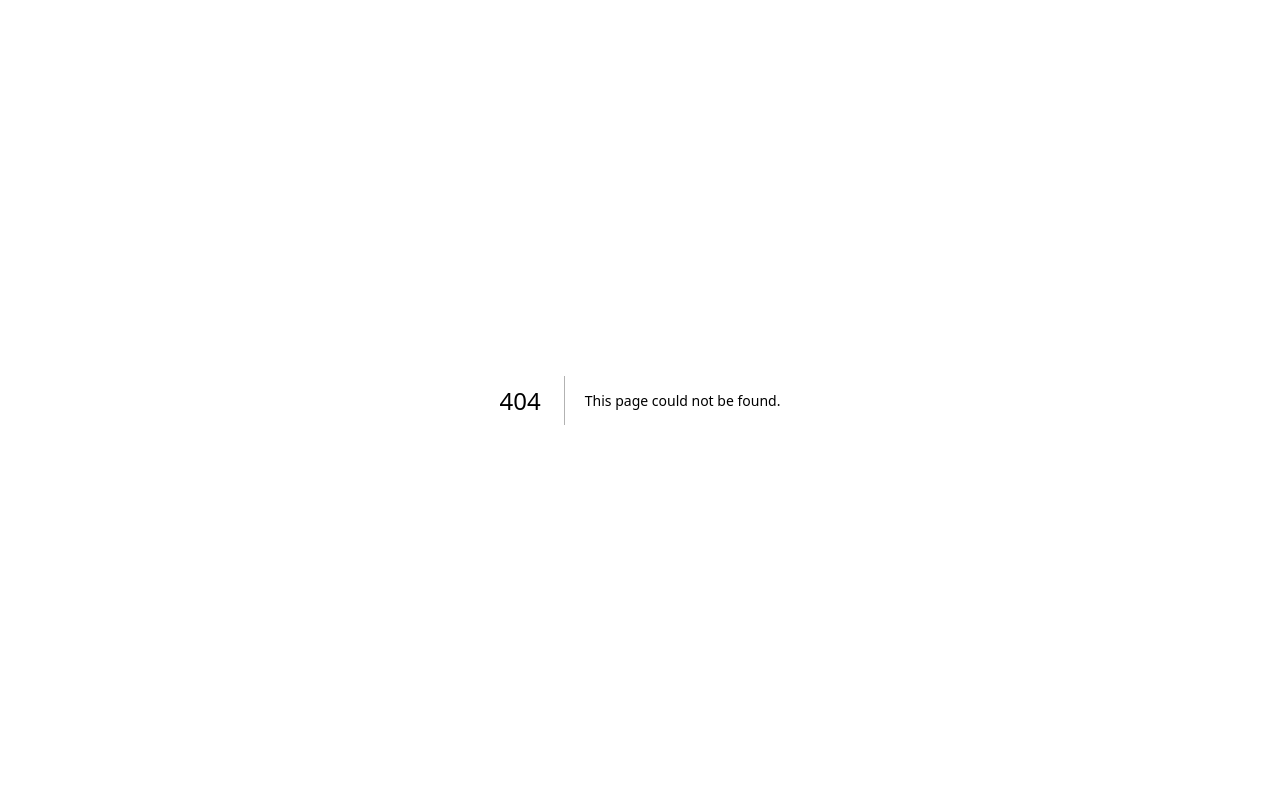
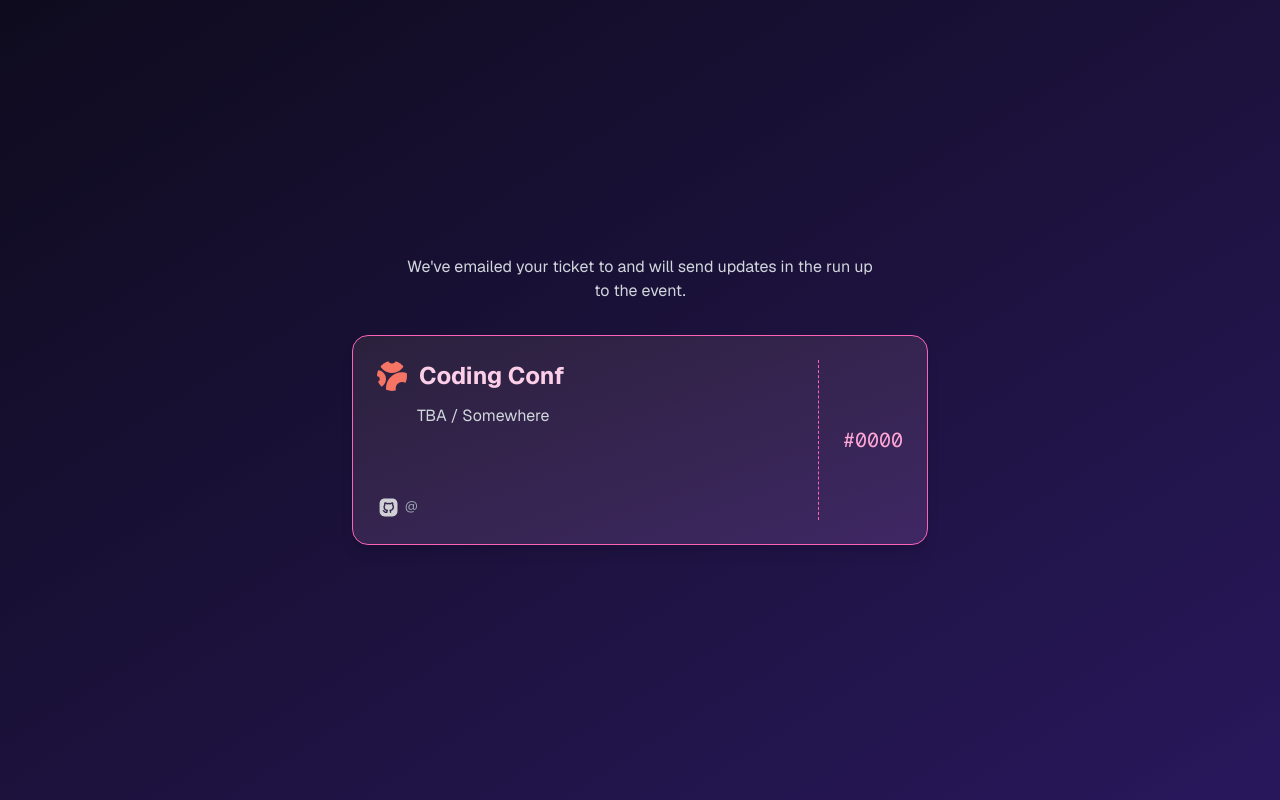
Before and after one commit to RashedulHaqueRasel1/Ticket-Generator, a Next.js app: page /details in a window 1280 px wide. Before the commit this address had no page. Built offline with nearby package versions, Linux system fonts and the light colour scheme.

Commit message:
Task Submite

```diff
--- /dev/null
+++ b/src/app/details/page.tsx
@@ -0,0 +1,10 @@
+import Card from "@/components/Card/Card";
+
+
+export default function DetailPage() {
+  return (
+    <div>
+      <Card />
+    </div>
+  );
+}
--- a/src/app/page.tsx
+++ b/src/app/page.tsx
@@ -2,9 +2,6 @@
 
 import React, { useState } from "react";
 import Home from "@/components/Home/Home";
-
-import Card from "@/components/Card/Card";
-import TicketForm from "@/components/TicketForm/TicketForm";
 
 export default function FirstPage() {
   const [form, setForm] = useState({
@@ -17,7 +14,6 @@ export default function FirstPage() {
   return (
     <div className="min-h-screen">
       <Home />
-      <Card />
     </div>
   );
 }
--- a/src/components/Background/Background.tsx
+++ b/src/components/Background/Background.tsx
@@ -3,7 +3,7 @@ import React from "react";
 export default function Background() {
   return (
     <div aria-hidden className="absolute inset-0 -z-10 overflow-hidden">
-      {/* Main gradient background */}
+
       <div
         className="absolute inset-0 bg-cover bg-center"
         style={{
@@ -11,14 +11,14 @@ export default function Background() {
         }}
       />
 
-      {/* Top squiggly line */}
+
       <img
         src="/images/pattern-squiggly-line-top.svg"
         alt=""
         className="absolute top-16 right-0 w-xl h-xl pointer-events-none"
       />
 
-      {/* Bottom squiggly line */}
+
       <img
         src="/images/pattern-squiggly-line-bottom-desktop.svg"
         alt=""
--- a/src/components/Card/Card.tsx
+++ b/src/components/Card/Card.tsx
@@ -1,5 +1,6 @@
-import React from 'react';
-import Image from 'next/image';
+"use client";
+import React, { useEffect, useState } from "react";
+import Image from "next/image";
 
 type CardProps = {
   name?: string;
@@ -14,36 +15,40 @@ type CardProps = {
 };
 
 const Card: React.FC<CardProps> = ({
-  name = "Guest User",
-  username = "guest",
-  email = "guest@email.com",
-  eventName = "Untitled Event",
+
+  eventName = "Coding Conf",
   date = "TBA",
   location = "Somewhere",
-  profileImage = "/images/image-avatar.jpg",
   ticketNumber = "0000",
   logo = "/images/logo-mark.svg",
 }) => {
+  const [user, setUser] = useState<{
+    fullName?: string;
+    email?: string;
+    github?: string;
+    avatar?: string;
+  }>({});
+
+  useEffect(() => {
+    const data = localStorage.getItem("ticketForm");
+    if (data) {
+      setUser(JSON.parse(data));
+    }
+
+    console.log(data);
+  }, []);
+
   return (
     <div className="min-h-screen flex flex-col items-center justify-center bg-gradient-to-br from-[#0f0b1e] to-[#29175c] text-white p-6 font-sans">
-      {/* Email notice */}
+
       <p className="text-center max-w-lg text-gray-300 mb-8 sm:px-4">
         We&apos;ve emailed your ticket to{" "}
-        <span className="text-red-400 font-semibold">{email}</span> and will send updates in the run up to the event.
+        <span className="text-red-400 font-semibold">{user.email}</span> and
+        will send updates in the run up to the event.
       </p>
 
-      {/* Ticket Container */}
       <div className="relative bg-gradient-to-br from-[#2b213c] to-[#3f2764] rounded-2xl border border-pink-400 p-6 flex flex-col sm:flex-row items-center sm:items-stretch gap-6 shadow-lg max-w-sm sm:max-w-xl w-full mx-auto">
 
-        {/* Background pattern */}
-        <Image
-          src="/images/pattern-ticket.svg"
-          alt="Background Pattern"
-          fill
-          className="absolute inset-0 object-cover opacity-10 pointer-events-none rounded-2xl"
-        />
-
-        {/* Left section: Logo & Event Info */}
         <div className="flex flex-col flex-1 z-10 text-center sm:text-left">
           <div className="flex items-center justify-center sm:justify-start gap-3 mb-3">
             {logo && (
@@ -57,25 +62,46 @@ const Card: React.FC<CardProps> = ({
             )}
             <h2 className="text-2xl font-bold text-pink-200">{eventName}</h2>
           </div>
-          <p className="text-gray-300 text-sm sm:text-base mb-4 sm:mb-6">
+          <p className="text-gray-300 text-sm sm:text-base mb-4 ml-10 sm:mb-6">
             {date} / {location}
           </p>
 
-          {/* Profile */}
-          <div className="flex flex-col items-center sm:items-start">
-            <Image
-              src={profileImage}
-              alt={name}
-              width={70}
-              height={70}
-              className="rounded-full border-2 border-pink-300 mb-2 shadow-md"
-            />
-            <p className="font-semibold text-lg">{name}</p>
-            <p className="text-sm text-gray-400">@{username}</p>
+          <div className="flex gap-2 items-center sm:items-start ">
+            {user.avatar && (
+              <Image
+                src={user.avatar}
+                alt="Avatar"
+                width={96}
+                height={96}
+                className="rounded-2xl  mb-2 shadow-md mt-5"
+              />
+            )}
+
+            <div className="flex flex-col justify-center mt-10">
+              <p className="text-2xl">{user.fullName}</p>
+
+              <div className="flex">
+                <p className="font-semibold text-lg">
+                  <a
+                    href={user.github}
+                    target="_blank"
+                    rel="noopener noreferrer"
+                  >
+                    <img
+                      src="/images/icon-github.svg"
+                      alt=""
+                      className="w-6 h-6 inline-block mr-1"
+                    />
+                  </a>
+                </p>
+
+                <p className="text-sm text-gray-400 mt-1">@{user.email}</p>
+              </div>
+            </div>
           </div>
         </div>
 
-        {/* Ticket number */}
+
         <div className="mt-4 pt-4 sm:mt-0 sm:pt-0 sm:pl-6 border-t border-dashed border-pink-400 sm:border-t-0 sm:border-l z-10 text-pink-300 font-mono text-xl flex items-center justify-center">
           #{ticketNumber}
         </div>
--- a/src/components/Home/Home.tsx
+++ b/src/components/Home/Home.tsx
@@ -3,6 +3,7 @@ import Background from "../Background/Background";
 import Header from "./Header/Header";
 import { useState } from "react";
 import TicketForm from "../TicketForm/TicketForm";
+import { Toaster, toast } from "sonner";
 
 type FormData = {
   fullName: string;
@@ -21,7 +22,6 @@ const Home = () => {
     avatar: null,
   });
 
-  // Utility: Convert File → Base64
   const fileToBase64 = (file: File): Promise<string> => {
     return new Promise((resolve, reject) => {
       const reader = new FileReader();
@@ -50,7 +50,12 @@ const Home = () => {
 
     localStorage.setItem("ticketForm", JSON.stringify(dataToSave));
 
-    console.log("Saved to localStorage:", dataToSave);
+    toast.success("My first toast");
+
+
+    setTimeout(() => {
+      router.push("/details");
+    }, 2000);
   };
 
   return (
@@ -83,6 +88,8 @@ const Home = () => {
           </form>
         </div>
       </main>
+
+      <Toaster position="top-center" />
     </div>
   );
 };
```
Also changed, not shown: package.json (+5 -4 lines), src/components/TicketForm/TicketForm.tsx (+4 -4 lines), 1 other file (tests, documents, lock files or other folders).
